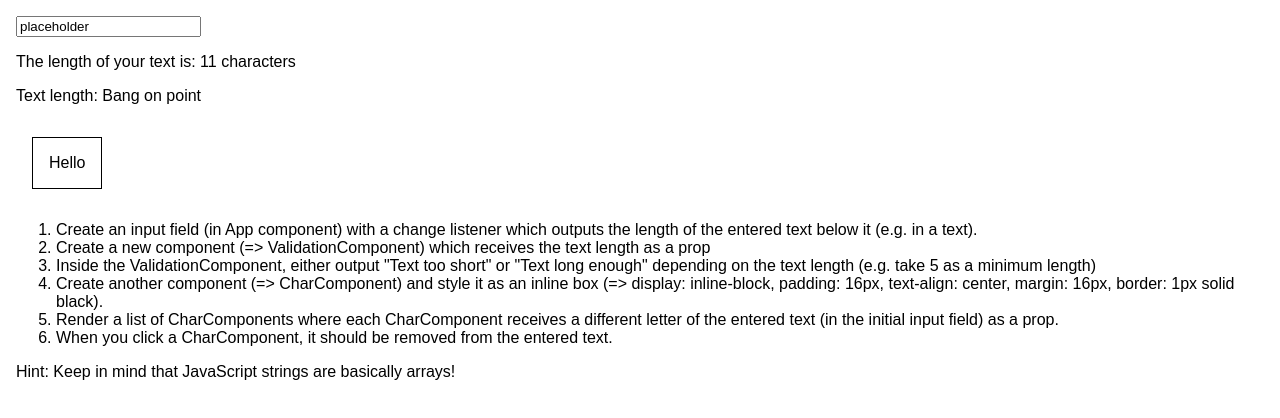
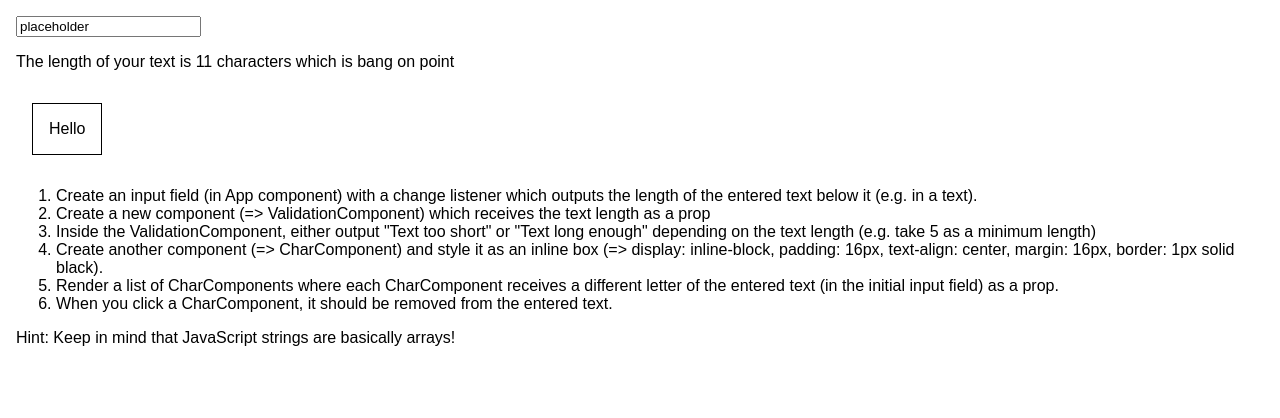
Before and after one commit to sophiewo/word-counter, a React (Create React App) app: page / in a window 1280 px wide. Shown: the top 418 px of the page. Built offline with nearby package versions, Linux system fonts and the light colour scheme.

Commit message:
Amends component formatting

```diff
--- a/src/ValidationComp/ValidationComp.js
+++ b/src/ValidationComp/ValidationComp.js
@@ -5,7 +5,7 @@ import React from 'react';
 //Inside theValidationComponent, either output "Text too short" or "Text long enough" depending on the text length(e.g.take 5 as a minimum length)
 
 const validationComponent = (prop) => {
-  let textReturn = "Bang on point";
+  let textReturn = "bang on point";
   if (prop.textLength < 5) {
     textReturn = "too short"
   } else if (prop.textLength > 20) {
@@ -14,8 +14,7 @@ const validationComponent = (prop) => {
 
   return (
     <div className="ValidationComp">
-      <p> The length of your text is: {prop.textLength} characters</p>
-      <p> Text length: {textReturn} </p>
+      <p> The length of your text is {prop.textLength} characters which is {textReturn} </p>
     </div>
   )
 }
```
